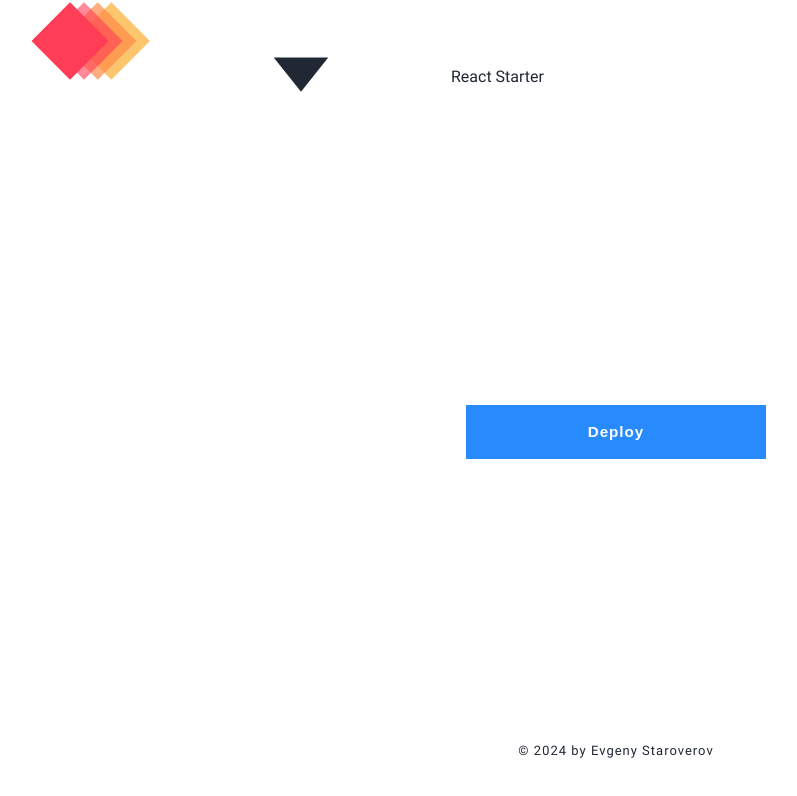
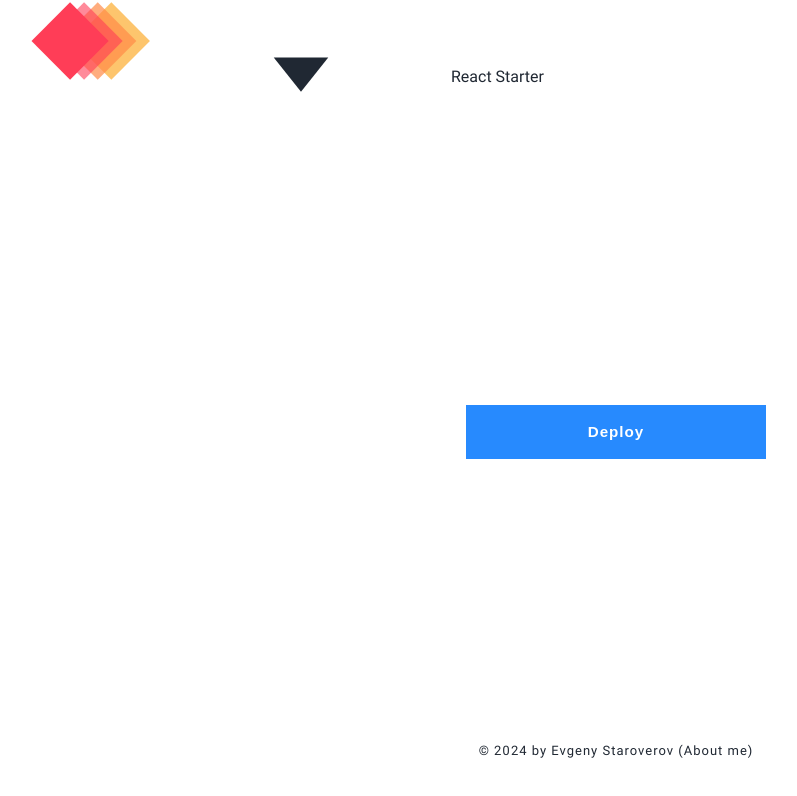
Before and after one commit to evscoder/react-starter, a React (Vite) app: page / in a window 1280 px wide. Shown: the top 796 px of the page, without its empty margins (24-821 px from the left). Built offline with nearby package versions, Linux system fonts and the light colour scheme.

Commit message:
add icon component

```diff
--- a/src/components/layout/Footer/Footer.tsx
+++ b/src/components/layout/Footer/Footer.tsx
@@ -4,7 +4,7 @@ const Footer: FC = () => {
     return (
         <footer className={s.footer}>
             <p className={s.credit}>
-                <a href="https://evscoder.github.io/about.html" target={'_blank'}>© 2024 by Evgeny Staroverov</a>
+                <a href="https://evscoder.github.io/about.html" target={'_blank'}>© 2024 by Evgeny Staroverov (About me)</a>
             </p>
         </footer>
     );
```
